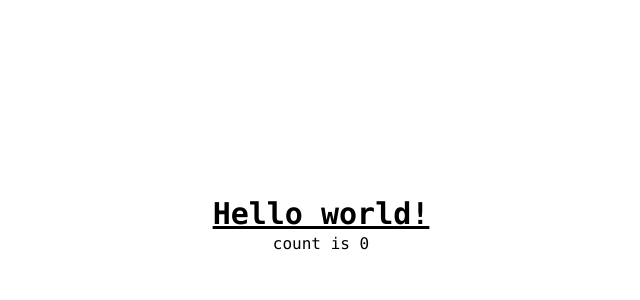
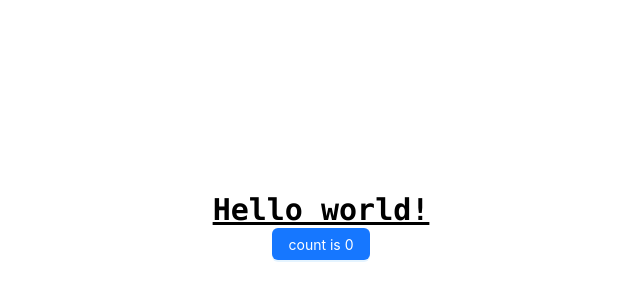
Before and after one commit to 660e/template-react-antd, a React (Vite) app: page /#/ in a window 1280 px wide. Shown: the part 174-474 px from the top of the page, without its empty margins (319-959 px from the left). Built offline with nearby package versions, Linux system fonts and the light colour scheme.

Commit message:
Initial antd

```diff
--- a/package.json
+++ b/package.json
@@ -10,6 +10,7 @@
     "preview": "vite preview"
   },
   "dependencies": {
+    "antd": "^5.9.0",
     "react": "^18.2.0",
     "react-dom": "^18.2.0"
   },
--- a/src/App.tsx
+++ b/src/App.tsx
@@ -1,4 +1,5 @@
 import { useState } from 'react';
+import { Button } from 'antd';
 
 function App() {
   const [count, setCount] = useState(0);
@@ -7,7 +8,9 @@ function App() {
     <>
       <div className=" h-screen flex flex-col justify-center items-center">
         <h1 className="text-3xl font-bold underline">Hello world!</h1>
-        <button onClick={() => setCount(count => count + 1)}>count is {count}</button>
+        <Button onClick={() => setCount(count => count + 1)} type="primary">
+          count is {count}
+        </Button>
       </div>
     </>
   );
```
Also changed, not shown: 1 other file (tests, documents, lock files or other folders).
